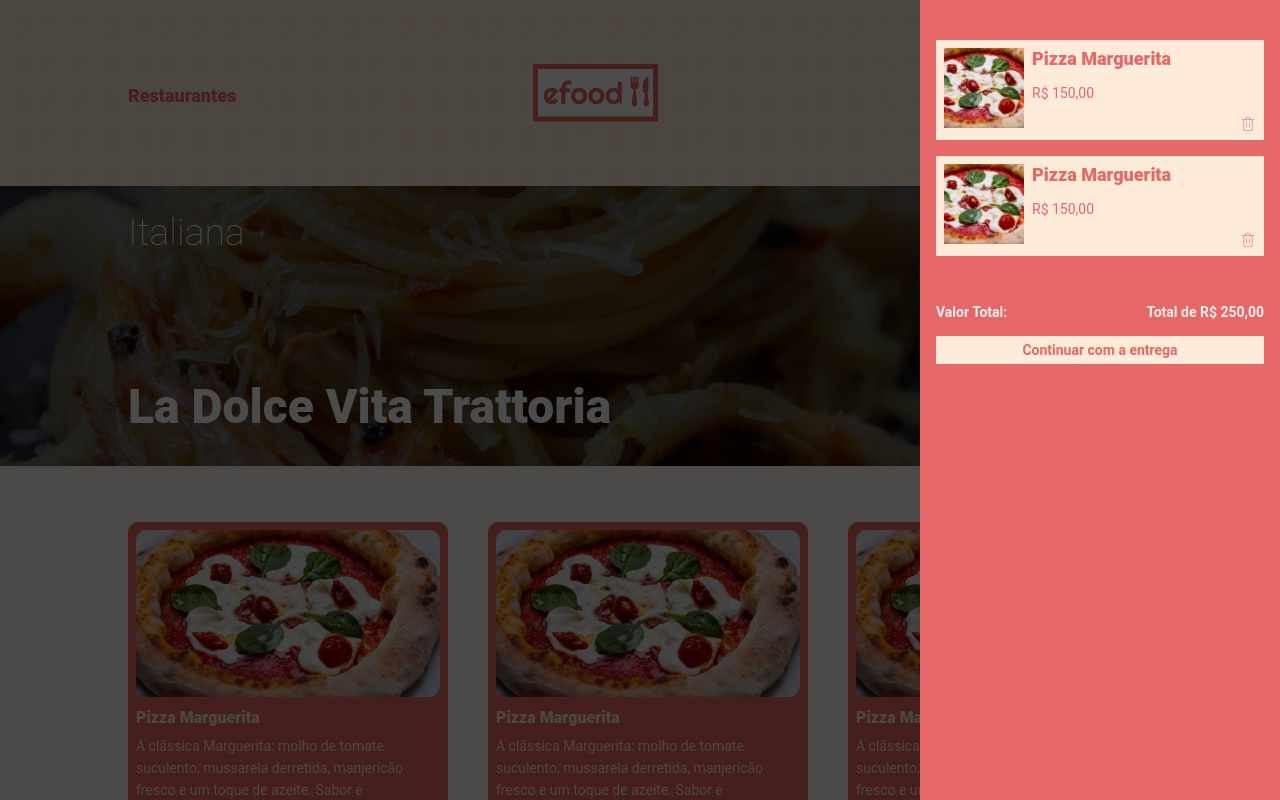
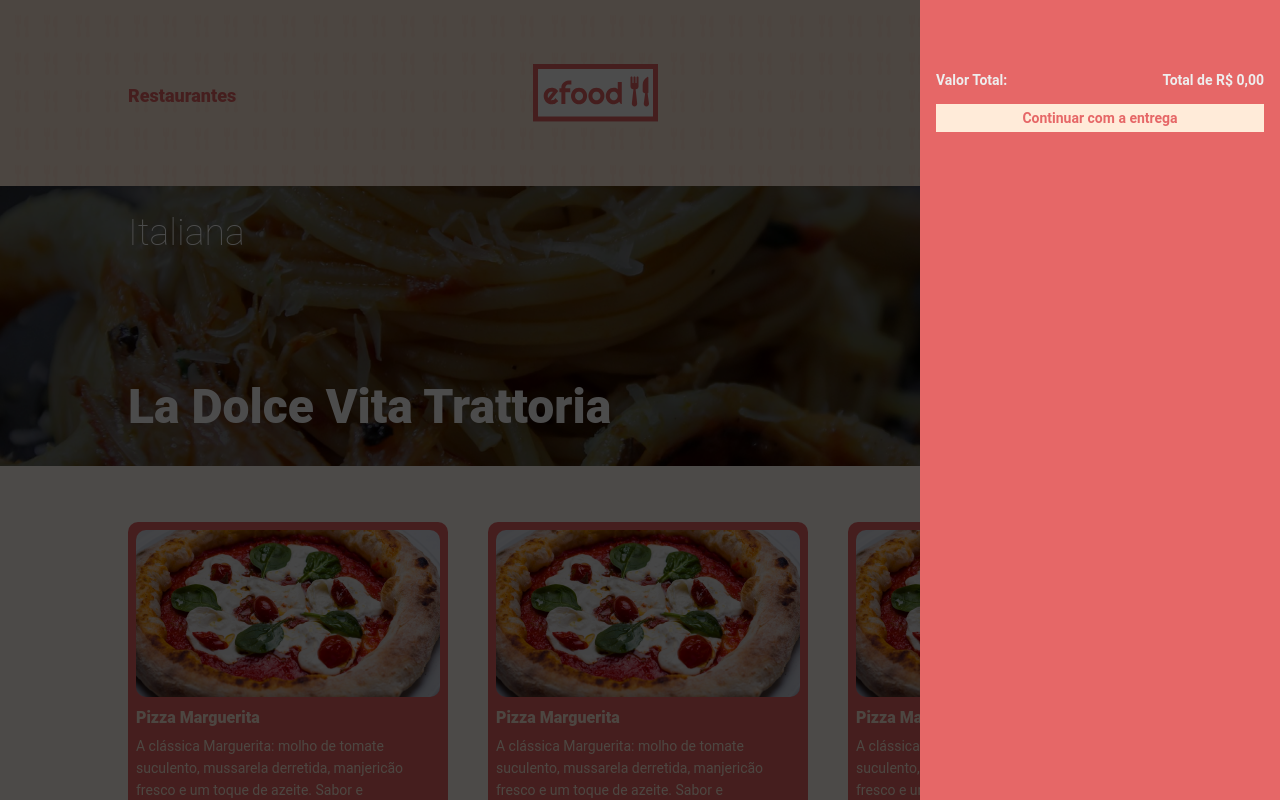
Before and after one commit to luangl/ifood, a React (Create React App) app: page /restaurantes in a window 1280 px wide. Both pictures are taken after a click on the element "0 produto(s) no carrinho". Shown: the top 800 px of the page. Built offline with nearby package versions, Linux system fonts and the light colour scheme; the HTML template or start-up script is replaced by a standard one.

Commit message:
Adding Cart

```diff
--- a/src/components/Cart/index.tsx
+++ b/src/components/Cart/index.tsx
@@ -14,7 +14,7 @@ import { useDispatch } from 'react-redux'
 import { close } from '../../store/reducers/cart'
 
 const Cart = () => {
-  const { isOpen } = useSelector((state: RootReducer) => state.cart)
+  const { isOpen, items } = useSelector((state: RootReducer) => state.cart)
 
   const dispatch = useDispatch()
 
@@ -22,31 +22,36 @@ const Cart = () => {
     dispatch(close())
   }
 
+  const getTotalPrice = (items: any[]) => {
+    return items.reduce((total, item) => {
+      return total + item.price
+    }, 0)
+  }
+
   return (
     <CartContainer className={isOpen ? 'is-open' : ''}>
       <Overlay onClick={closeCart} />
       <Sidebar>
         <ul>
-          <CartItem>
+          {items.map((item, index) => (
+            <CartItem key={index}>
               <img src={pizza} />
               <div>
                 <h3>Pizza Marguerita</h3>
-              <span>R$ 150,00</span>
+                <span>R$ 60,90</span>
               </div>
               <button type="button" />
             </CartItem>
-          <CartItem>
-            <img src={pizza} />
-            <div>
-              <h3>Pizza Marguerita</h3>
-              <span>R$ 150,00</span>
-            </div>
-            <button type="button" />
-          </CartItem>
+          ))}
         </ul>
         <Texto>
           <Prices>Valor Total:</Prices>
-          <Prices>Total de R$ 250,00</Prices>
+          <Prices>
+            Total de R${' '}
+            {getTotalPrice(items.map((item) => ({ ...item, price: 60.9 })))
+              .toFixed(2)
+              .replace('.', ',')}{' '}
+          </Prices>
         </Texto>
         <button>Continuar com a entrega</button>
       </Sidebar>
--- a/src/components/HeaderRestaurante/index.tsx
+++ b/src/components/HeaderRestaurante/index.tsx
@@ -4,10 +4,12 @@ import headerBg from '../../assets/images/fundo.svg'
 import logo from '../../assets/images/logo.svg'
 
 import { open } from '../../store/reducers/cart'
-import { useDispatch } from 'react-redux'
+import { useDispatch, useSelector } from 'react-redux'
+import { RootReducer } from '../../store'
 
 const HeaderRestaurante = () => {
   const dispatch = useDispatch()
+  const { items } = useSelector((state: RootReducer) => state.cart)
 
   const openCart = () => {
     dispatch(open())
@@ -19,7 +21,9 @@ const HeaderRestaurante = () => {
         <a href="/">
           <img src={logo} alt="eFood" />
         </a>
-        <CartButton onClick={openCart}>0 produto(s) no carrinho</CartButton>
+        <CartButton onClick={openCart}>
+          {items.length} produto(s) no carrinho
+        </CartButton>
       </HeaderContainer>
     </Header>
   )
--- a/src/components/RestaurantProducts/index.tsx
+++ b/src/components/RestaurantProducts/index.tsx
@@ -2,6 +2,11 @@ import React, { useState } from 'react'
 import { Card, CardContent, CardDescription, CardTitle } from './styles'
 
 import close from '../../assets/images/food/card/close.png'
+
+import { useDispatch } from 'react-redux'
+
+import { add, open } from '../../store/reducers/cart'
+import Home from '../../pages/Home'
 
 type Props = {
   img: string
@@ -29,6 +34,13 @@ const RestaurantProducts = ({
     setIsPopupOpen(false)
   }
 
+  const dispatch = useDispatch()
+
+  const addToCart = () => {
+    dispatch(add(Home))
+    dispatch(open())
+  }
+
   return (
     <Card>
       <CardContent>
@@ -48,7 +60,9 @@ const RestaurantProducts = ({
               <p>{popupDescription}</p>
               <div className="separar"></div>
               <p>{popupDescriptionserving}</p>
-              <button>Adicionar ao carrinho - R$ 60,90</button>
+              <button onClick={addToCart}>
+                Adicionar ao carrinho - R$ 60,90
+              </button>
             </div>
             <img className="close" src={close}></img>
           </div>
```
Lines whose indentation alone changed are shown as unchanged.
